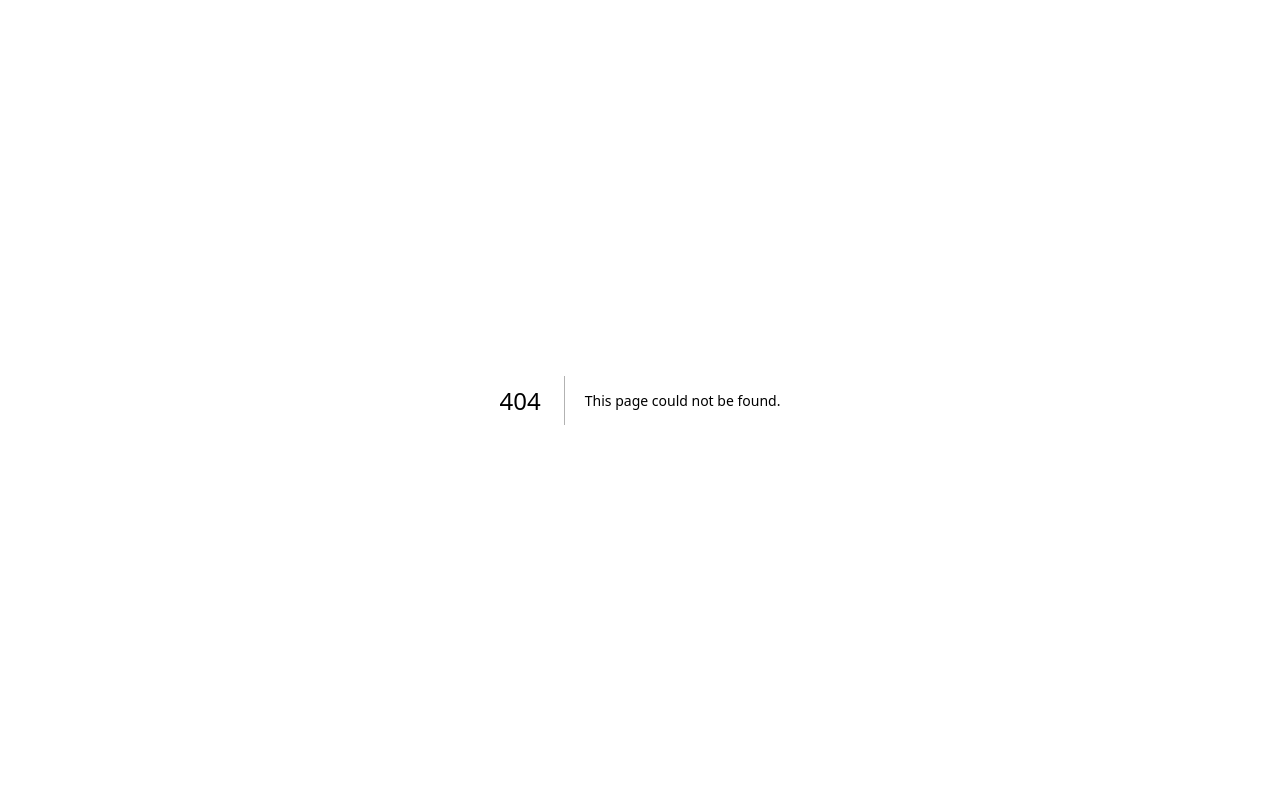
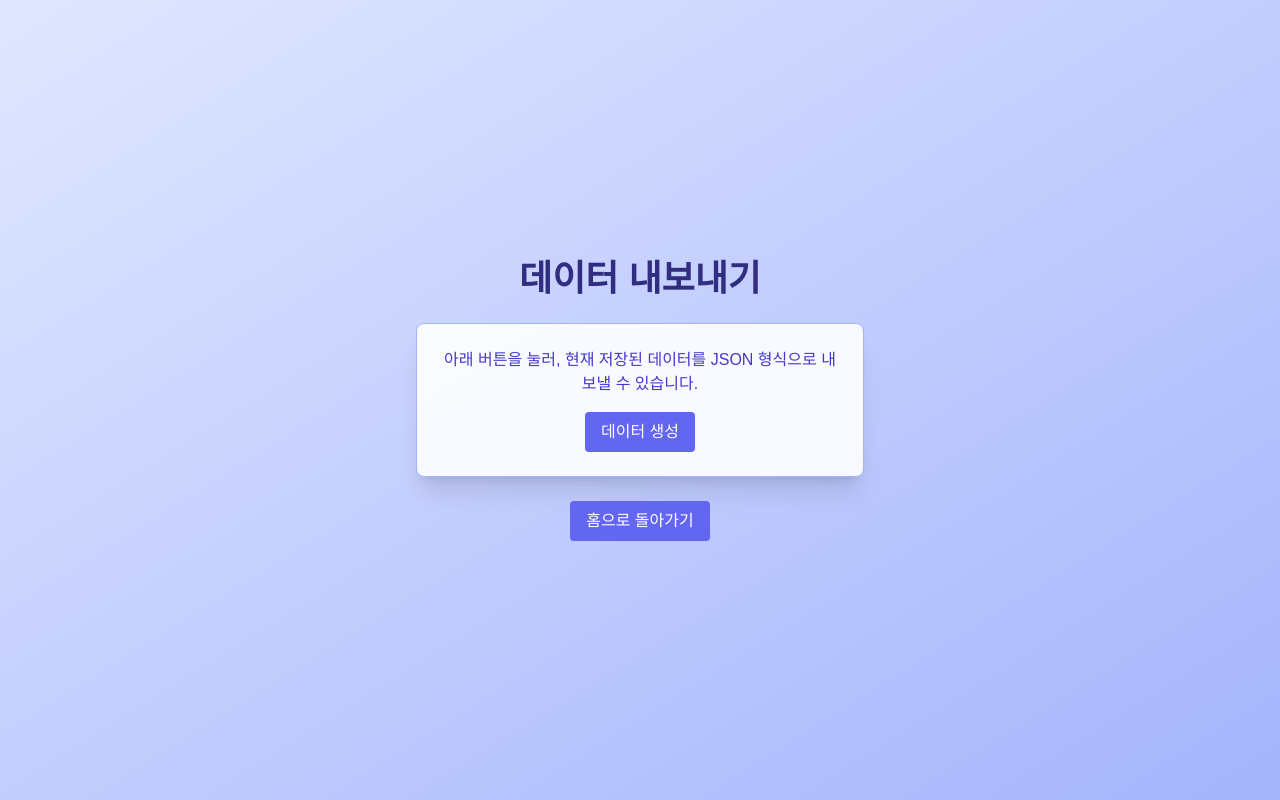
Before and after one commit to chae-chae/Spine-Fairy, a Next.js app: page /export in a window 1280 px wide. Before the commit this address had no page. Built offline with nearby package versions, Linux system fonts and the light colour scheme.

Commit message:
add export

```diff
--- /dev/null
+++ b/app/export/page.tsx
@@ -0,0 +1,81 @@
+"use client";
+
+import { useState } from "react";
+import Link from "next/link";
+
+export default function ExportPage() {
+  const [exportData, setExportData] = useState("");
+
+  const generateExportData = () => {
+    // 내보낼 데이터 객체 구성
+    const data = {
+      postureFeedbackHistory:
+        localStorage.getItem("postureFeedbackHistory") || "[]",
+      dailyCheckInHistory: localStorage.getItem("dailyCheckInHistory") || "[]",
+      dailyPoints: localStorage.getItem("dailyPoints") || "0",
+      notificationHistory: localStorage.getItem("notificationHistory") || "[]",
+      weeklyGoal: localStorage.getItem("weeklyGoal") || "",
+      pushFrequency: localStorage.getItem("pushFrequency") || "",
+      autoPushNotification:
+        localStorage.getItem("autoPushNotification") || "false",
+      // 필요에 따라 추가 데이터 포함 가능
+    };
+
+    // JSON 형태로 문자열 변환
+    setExportData(JSON.stringify(data, null, 2));
+  };
+
+  const downloadData = () => {
+    // 내보낼 데이터를 JSON 파일로 다운로드
+    const blob = new Blob([exportData], { type: "application/json" });
+    const url = URL.createObjectURL(blob);
+    const a = document.createElement("a");
+    a.href = url;
+    a.download = "spine_fairy_data.json";
+    a.click();
+    URL.revokeObjectURL(url);
+  };
+
+  return (
+    <main className="min-h-screen flex flex-col items-center justify-center bg-gradient-to-br from-indigo-100 to-indigo-300 p-6 dark:from-indigo-900 dark:to-indigo-700">
+      <h1 className="text-4xl font-bold text-indigo-900 mb-6 dark:text-indigo-100">
+        데이터 내보내기
+      </h1>
+      <div className="bg-white bg-opacity-90 p-6 rounded-lg shadow-xl w-full max-w-md text-center border border-indigo-300 dark:bg-indigo-800 dark:border-indigo-600">
+        <p className="text-indigo-700 dark:text-indigo-100">
+          아래 버튼을 눌러, 현재 저장된 데이터를 JSON 형식으로 내보낼 수
+          있습니다.
+        </p>
+        <button
+          onClick={generateExportData}
+          className="mt-4 px-4 py-2 bg-indigo-500 text-white rounded hover:bg-indigo-600 transition-colors duration-300"
+        >
+          데이터 생성
+        </button>
+        {exportData && (
+          <>
+            <textarea
+              readOnly
+              value={exportData}
+              className="mt-4 w-full p-2 border border-indigo-400 rounded bg-gray-50 text-sm dark:bg-gray-700 dark:text-gray-200"
+              rows={10}
+            />
+            <button
+              onClick={downloadData}
+              className="mt-4 px-4 py-2 bg-green-500 text-white rounded hover:bg-green-600 transition-colors duration-300"
+            >
+              다운로드
+            </button>
+          </>
+        )}
+      </div>
+      <div className="mt-6">
+        <Link href="/">
+          <button className="px-4 py-2 bg-indigo-500 text-white rounded hover:bg-indigo-600 transition-colors duration-300">
+            홈으로 돌아가기
+          </button>
+        </Link>
+      </div>
+    </main>
+  );
+}
```
